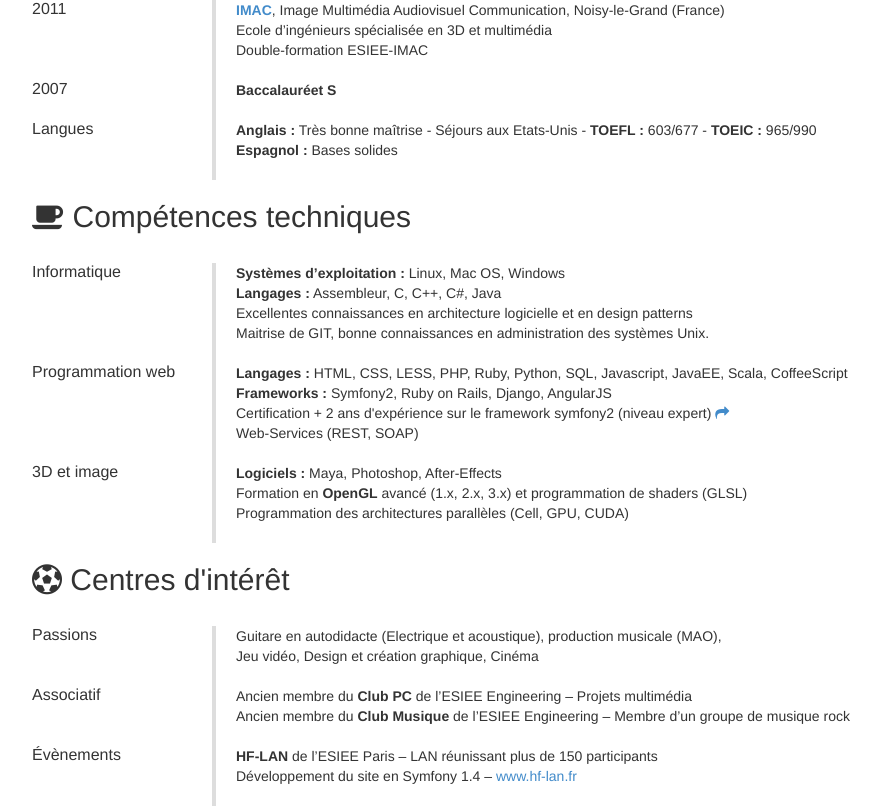
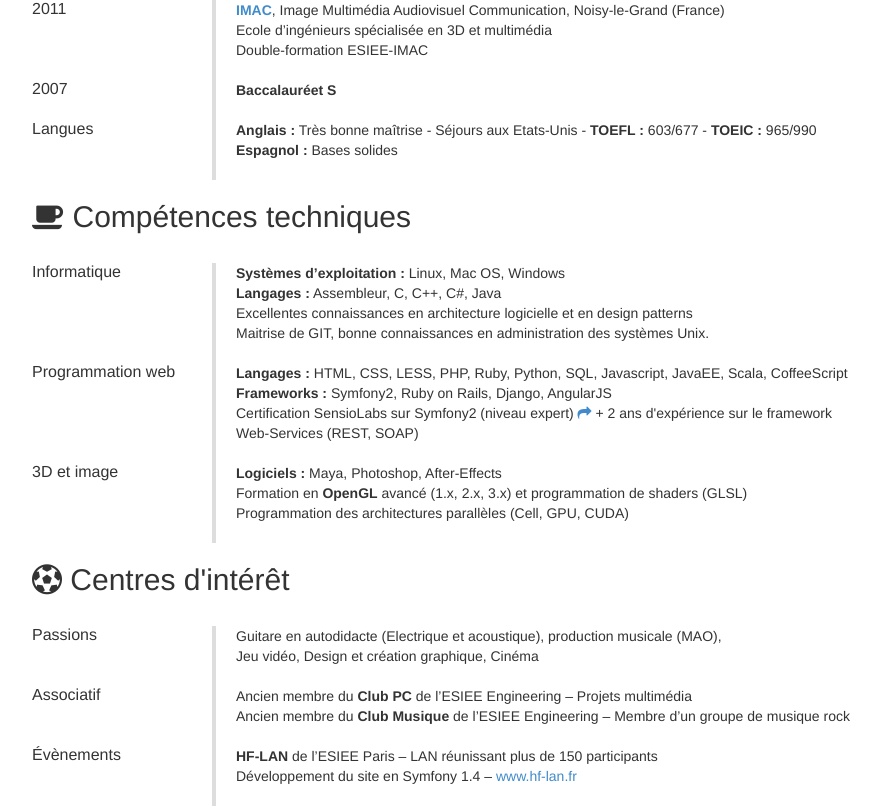
Before and after one commit to matts2cant/matts2cant.github.io, a website: page index.html in a window 1280 px wide. Shown: the part 1056-1862 px from the top of the page, without its empty margins (38-919 px from the left). Drawn offline with nearby package versions, Linux system fonts and the light colour scheme.

Commit message:
Change wording for certification

```diff
--- a/index.html
+++ b/index.html
@@ -179,10 +179,9 @@
                 <p>
                     <span class="accent"><strong>Langages :</strong> HTML, CSS, LESS, PHP, Ruby, Python, SQL, Javascript, JavaEE, Scala, CoffeeScript</span><br/>
                     <strong>Frameworks :</strong> Symfony2, Ruby on Rails, Django, AngularJS<br/>
-                    Certification + 2 ans d'expérience sur le framework symfony2 (niveau expert)
-                    <a href="https://connect.sensiolabs.com/badge/58/sensiolabs-certified-symfony-developer-expert">
-                        <span class="fa fa-share"></span>
-                    </a>
+                    Certification SensioLabs sur Symfony2 (niveau expert) <a href="https://connect.sensiolabs.com/badge/58/sensiolabs-certified-symfony-developer-expert">
+                    <span class="fa fa-share"></span>
+                </a> + 2 ans d'expérience sur le framework
                     <br/>
                     Web-Services (REST, SOAP)
                 </p>
```
